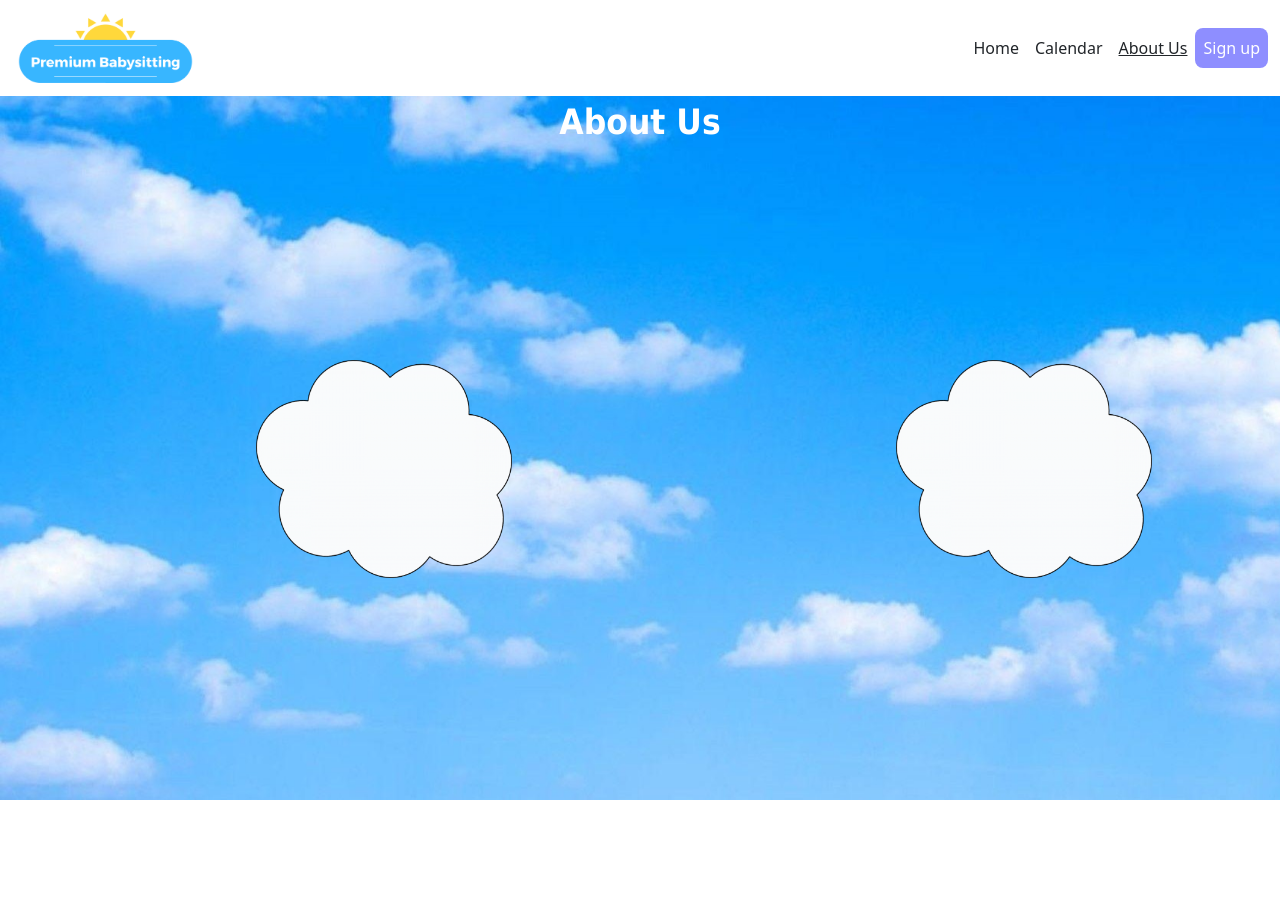
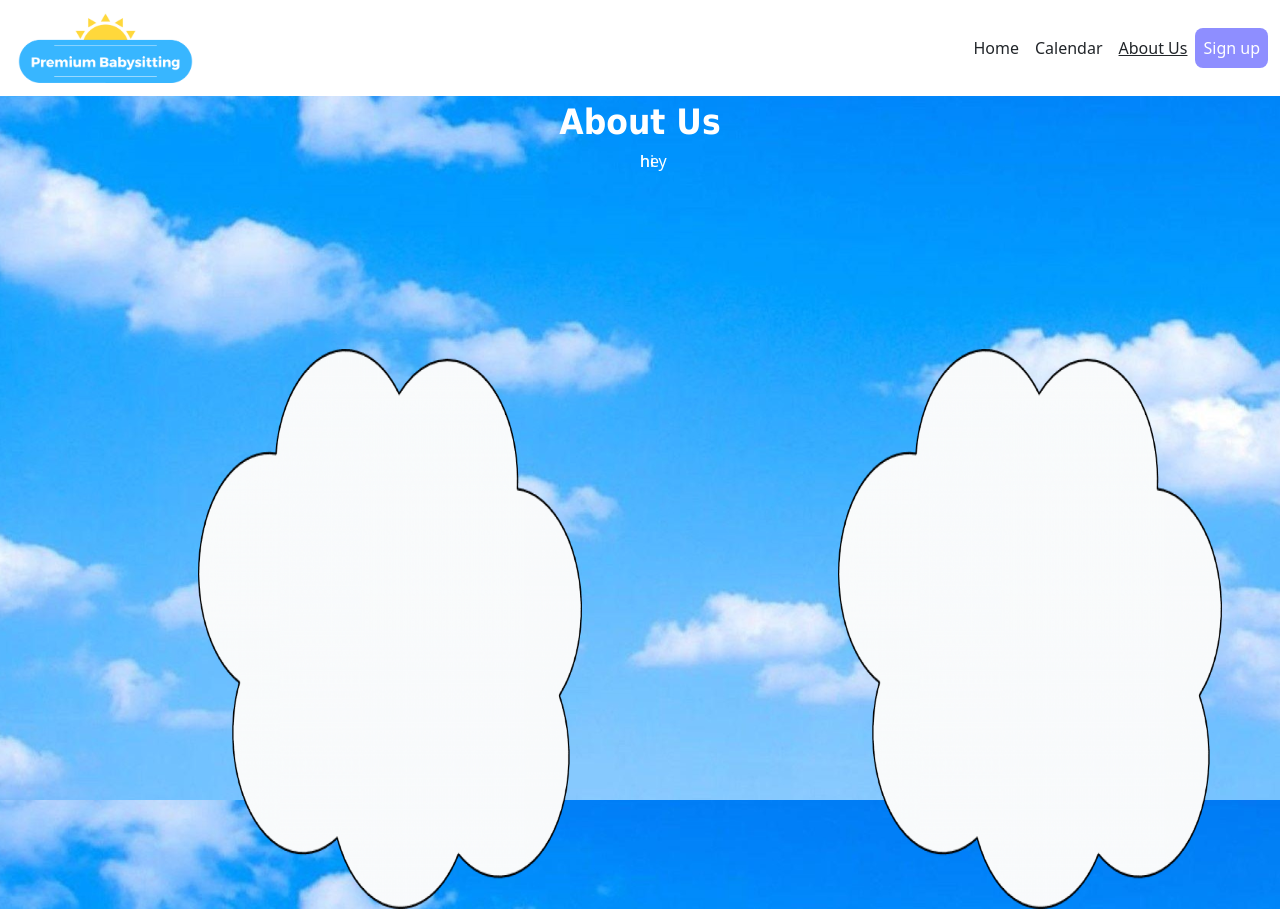
Before and after one commit to alexcholmsky/PB_Camp_Website, a Django app: page /aboutus/ in a window 1280 px wide. Before the commit the page ends 800 px from the top, so only its background shows below. Run offline with Django 3.2, Linux system fonts and the light colour scheme.

Commit message:
remove base background image issue

```diff
--- a/schedule/static/schedule/css/base.css
+++ b/schedule/static/schedule/css/base.css
@@ -5,9 +5,10 @@
 .aboutBox {
     position: absolute;
     /* transform: rotate(90deg); */
-    top: 45vh;
+    top: 25vh;
+    height: 70vh;
+    width: 30vw;
     font-family: Tahoma, Verdana, sans-serif;
-    width: 20vw;
 }
 .active {
     text-decoration: underline;
@@ -26,6 +27,13 @@
     background-size: cover;
     background-repeat: no-repeat;
 }
+
+.container {
+    position: relative;
+    text-align: center;
+    color: white;
+  }
+
 .header {
     position: relative;
     /* to move elements position must be set to relative */
@@ -74,11 +82,18 @@
 }
 
 #alex {
+    left: 10vw;
+}
 
-    left: 20vw;
+#atext {
+    position: absolute;
 }
 
 #lucas {
 
-    left: 70vw;
+    left: 60vw;
 }
+
+#ltext {
+    position: absolute;
+}
--- a/schedule/templates/schedule/aboutus.html
+++ b/schedule/templates/schedule/aboutus.html
@@ -7,13 +7,14 @@
         About Us
     </div>
 
-    <div>
+    <div class='container'>
         <img id='alex' class='aboutBox' src={% static 'schedule/images/cloud_clipart.png' %}>
-
+        <a id='atext'> hey </a>
     </div>
 
-    <div>
+    <div class='container'>
         <img id='lucas' class='aboutBox' src={% static 'schedule/images/cloud_clipart.png' %}>
+        <a id='ltext'> hi </a>
     </div>
 </div>
 
--- a/schedule/templates/schedule/base.html
+++ b/schedule/templates/schedule/base.html
@@ -59,9 +59,10 @@
 }
 
 document.addEventListener("DOMContentLoaded", changeActive(activeTab))
-addBGImage("url({% static 'schedule/images/eric_right.jpg' %})")
+
 </script>
 
 
 {% block javascriptmethod %}
+addBGImage("url({% static 'schedule/images/eric_right.jpg' %})")
 {% endblock%}
```
